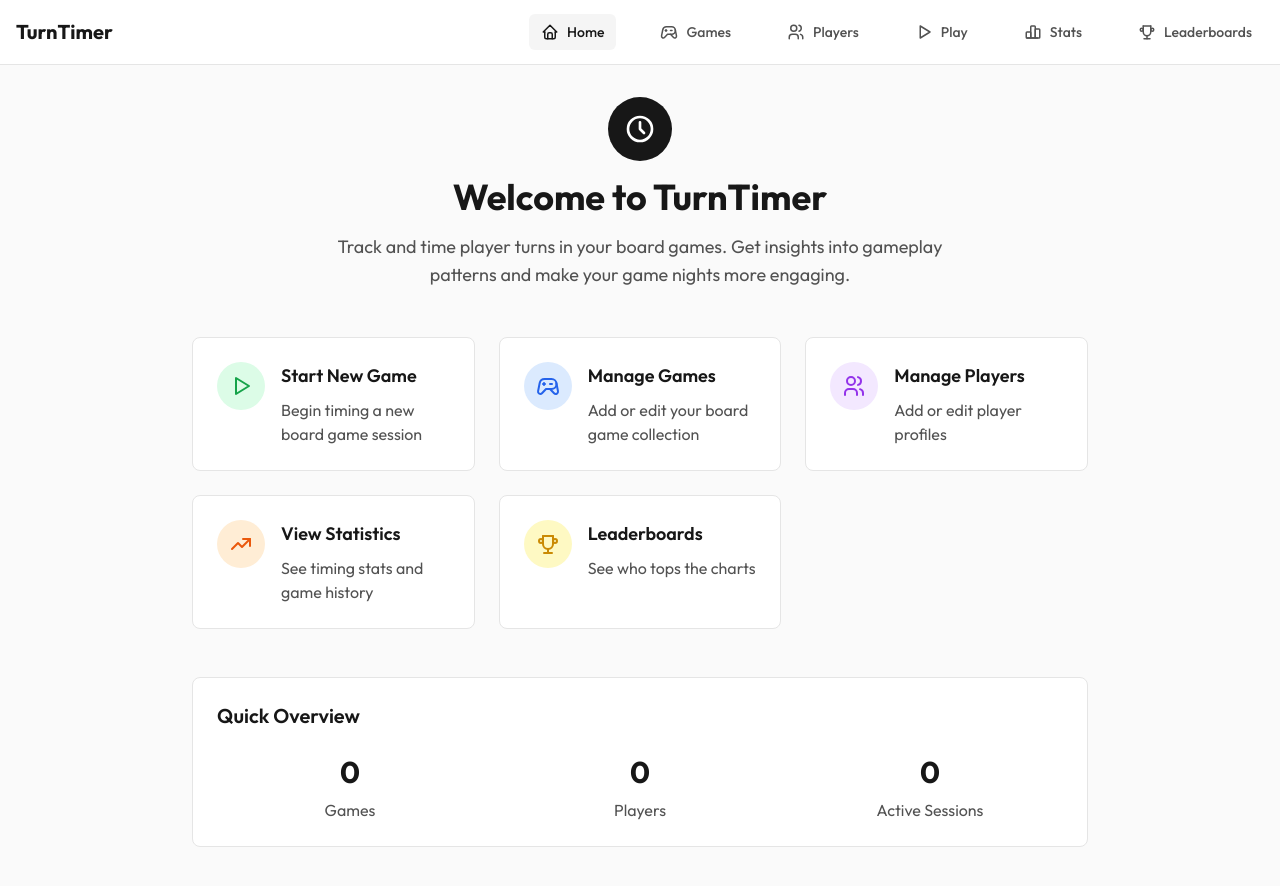
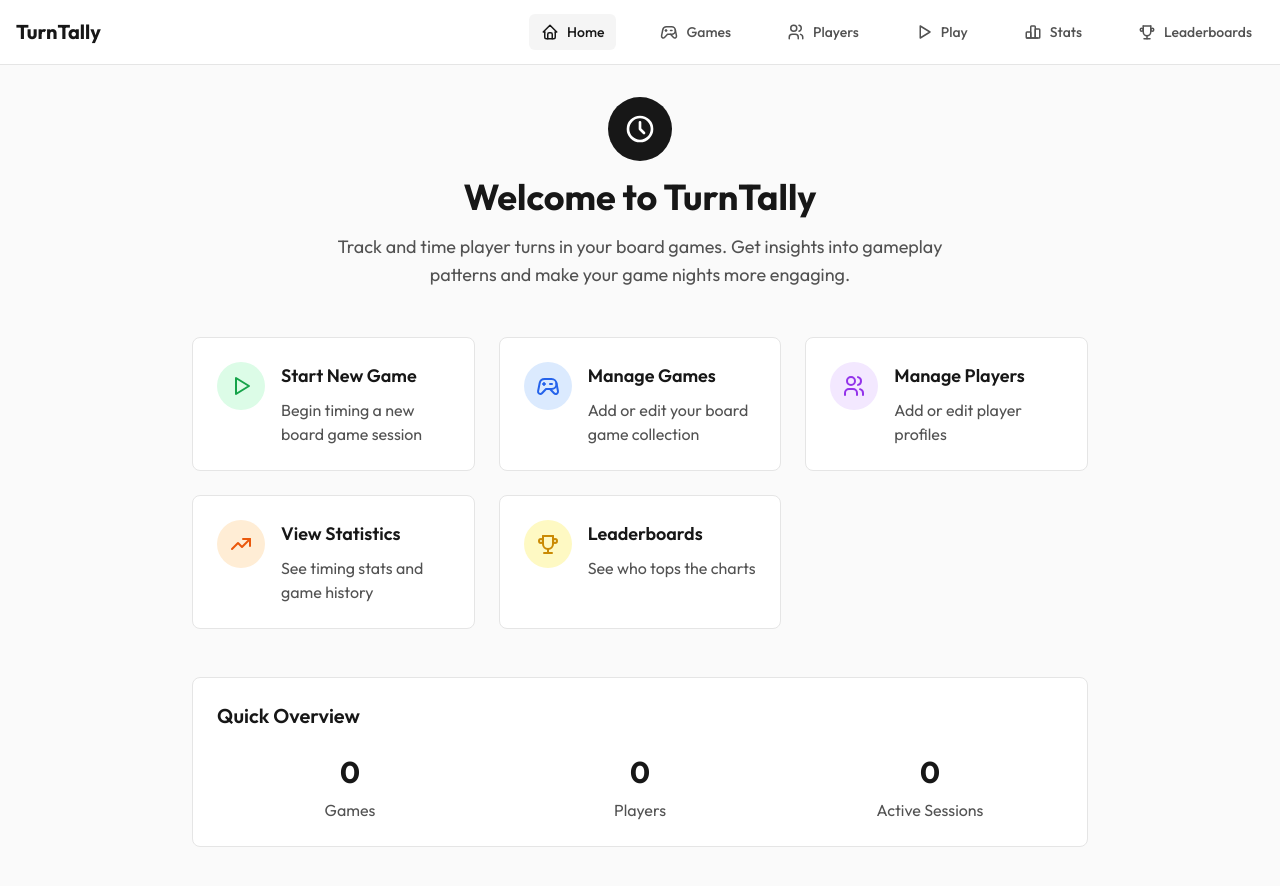
Before and after one commit to MadStoneDev/TurnTally, a Next.js app: page / in a window 1280 px wide. Shown: the top 886 px of the page. Built offline with nearby package versions, Linux system fonts and the light colour scheme.

Commit message:
rename app to TurnTally

```diff
--- a/app/page.tsx
+++ b/app/page.tsx
@@ -72,7 +72,7 @@ export default function Home() {
           </div>
         </div>
         <h1 className="text-4xl font-bold text-neutral-900 mb-4">
-          Welcome to TurnTimer
+          Welcome to TurnTally
         </h1>
         <p className="text-lg text-neutral-600 max-w-2xl mx-auto">
           Track and time player turns in your board games. Get insights into
--- a/components/navigation.tsx
+++ b/components/navigation.tsx
@@ -28,7 +28,7 @@ export default function Navigation() {
       <div className="container mx-auto px-4">
         <div className="flex items-center justify-between h-16">
           <Link href="/" className="text-xl font-bold text-neutral-900">
-            TurnTimer
+            TurnTally
           </Link>
 
           <div className="hidden md:flex space-x-8">
--- a/utils/storage.ts
+++ b/utils/storage.ts
@@ -1,11 +1,11 @@
 import { Game, Player, Session, QuickStartData } from "@/types";
 
 const STORAGE_KEYS = {
-  GAMES: "turntimer_games",
-  PLAYERS: "turntimer_players",
-  SESSIONS: "turntimer_sessions",
-  CURRENT_SESSION: "turntimer_current_session",
-  QUICK_START: "turntimer_quick_start",
+  GAMES: "turntally_games",
+  PLAYERS: "turntally_players",
+  SESSIONS: "turntally_sessions",
+  CURRENT_SESSION: "turntally_current_session",
+  QUICK_START: "turntally_quick_start",
 };
 
 // Game storage functions
```
